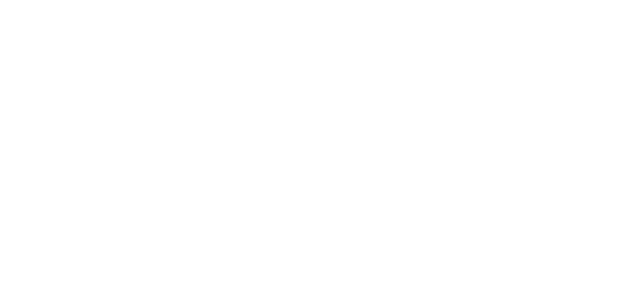
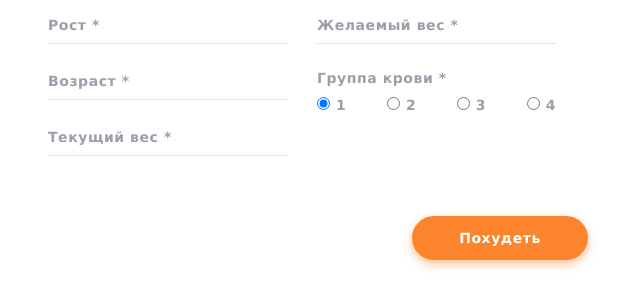
Before and after one commit to sergiinepsha/slim-mom-front-end, a React (Create React App) app: page / in a window 1280 px wide. Shown: the top 308 px of the page, without its empty margins (322-962 px from the left). Built offline with nearby package versions, Linux system fonts and the light colour scheme.

Commit message:
adds DailyCaloriesForm

```diff
--- a/src/components/App.js
+++ b/src/components/App.js
@@ -1,7 +1,13 @@
 import React from "react";
 
+import DailyCaloriesForm from "./DailyCaloriesForm/DailyCaloriesForm";
+
 const App = () => {
-  return <></>;
+  return (
+    <>
+      <DailyCaloriesForm />
+    </>
+  );
 };
 
 export default App;
--- /dev/null
+++ b/src/components/DailyCaloriesForm/BloodGroup/BloodGroup.js
@@ -0,0 +1,54 @@
+import React, { useState } from "react";
+
+import s from "./BloodGroup.module.css";
+
+const BloodGroup = () => {
+  const [bloodGroup, setBloodGroup] = useState("1");
+  const onBloodGroupChange = ({ value }) => setBloodGroup(value);
+
+  return (
+    <div className={s.wrapper}>
+      <label className={s.label_radio_boxes}>Группа крови *</label>
+      <div className={s.radio_boxes}>
+        <label className={s.label_radio}>
+          <input
+            type="radio"
+            checked={bloodGroup === "1"}
+            value="1"
+            onChange={({ target }) => onBloodGroupChange(target)}
+          />
+          1
+        </label>
+        <label className={s.label_radio}>
+          <input
+            type="radio"
+            checked={bloodGroup === "2"}
+            value="2"
+            onChange={({ target }) => onBloodGroupChange(target)}
+          />
+          2
+        </label>
+        <label className={s.label_radio}>
+          <input
+            type="radio"
+            checked={bloodGroup === "3"}
+            value="3"
+            onChange={({ target }) => onBloodGroupChange(target)}
+          />
+          3
+        </label>
+        <label className={s.label_radio}>
+          <input
+            type="radio"
+            checked={bloodGroup === "4"}
+            value="4"
+            onChange={({ target }) => onBloodGroupChange(target)}
+          />
+          4
+        </label>
+      </div>
+    </div>
+  );
+};
+
+export default BloodGroup;
--- /dev/null
+++ b/src/components/DailyCaloriesForm/BloodGroup/BloodGroup.module.css
@@ -0,0 +1,43 @@
+.wrapper {
+  display: flex;
+  flex-direction: column;
+  justify-content: flex-start;
+}
+
+.label_radio_boxes {
+  font-family: Verdana;
+  font-style: normal;
+  font-weight: bold;
+  font-size: 14px;
+  line-height: 17px;
+  letter-spacing: 0.04em;
+  color: #9b9faa;
+  margin-bottom: 10px;
+}
+
+.radio_boxes {
+  display: flex;
+  justify-content: space-between;
+  width: 239px;
+}
+
+.label_radio {
+  font-family: Verdana;
+  font-style: normal;
+  font-weight: bold;
+  font-size: 14px;
+  line-height: 17px;
+  letter-spacing: 0.04em;
+  color: #9b9faa;
+}
+
+.label_radio input {
+  margin: 0;
+  margin-right: 6px;
+}
+
+.label_radio:active,
+.label_radio:checked,
+.label_radio:focus {
+  color: #fc842d;
+}
--- /dev/null
+++ b/src/components/DailyCaloriesForm/DailyCaloriesForm.js
@@ -0,0 +1,75 @@
+import React, { useState } from "react";
+
+import PrimaryInput from "../common/PrimaryInput/PrimaryInput";
+import BasicButton from "../common/BasicButton/BasicButton";
+import BloodGroup from "./BloodGroup/BloodGroup";
+
+import s from "./DailyCaloriesForm.module.css";
+
+const DailyCaloriesForm = () => {
+  const [height, setHeight] = useState("");
+  const onHeightChange = ({ value }) => setHeight(value);
+
+  const [age, setAge] = useState("");
+  const onAgeChange = ({ value }) => setAge(value);
+
+  const [currentWeight, setCurrentWeight] = useState("");
+  const onCurrentWeightChange = ({ value }) => setCurrentWeight(value);
+
+  const [desiredWeight, setDesiredWeight] = useState("");
+  const onDesiredWeightChange = ({ value }) => setDesiredWeight(value);
+
+  const handlerSubmit = (evt) => {
+    evt.preventDefault();
+
+    // TODO: dailyRate.Oparation...
+
+    clearForm();
+  };
+
+  const clearForm = () => {
+    setHeight("");
+    setAge("");
+    setCurrentWeight("");
+    setDesiredWeight("");
+  };
+
+  return (
+    <form className={s.form} onSubmit={handlerSubmit}>
+      <div className={s.container}>
+        <PrimaryInput
+          value={height}
+          type="number"
+          placeholder="Рост *"
+          onChange={onHeightChange}
+        />
+        <PrimaryInput
+          value={age}
+          type="number"
+          placeholder="Возраст *"
+          onChange={onAgeChange}
+        />
+        <PrimaryInput
+          value={currentWeight}
+          type="number"
+          placeholder="Текущий вес *"
+          onChange={onCurrentWeightChange}
+        />
+        <PrimaryInput
+          value={desiredWeight}
+          type="number"
+          placeholder="Желаемый вес *"
+          onChange={onDesiredWeightChange}
+        />
+
+        <BloodGroup />
+      </div>
+
+      <div className={s.btn_wrapper}>
+        <BasicButton name="Похудеть" type="submit" />
+      </div>
+    </form>
+  );
+};
+
+export default DailyCaloriesForm;
--- /dev/null
+++ b/src/components/DailyCaloriesForm/DailyCaloriesForm.module.css
@@ -0,0 +1,71 @@
+.form {
+  margin: 0 auto;
+  display: flex;
+  flex-direction: column;
+  align-items: center;
+  margin-bottom: 30px;
+  width: 300px;
+}
+
+.container {
+  margin: 0 auto;
+  display: flex;
+  flex-direction: column;
+  align-items: center;
+  margin-bottom: 40px;
+}
+
+.btn_wrapper {
+  display: flex;
+  width: 100%;
+  justify-content: center;
+}
+
+@media screen and (min-width: 768px) {
+  .form {
+    width: 540px;
+  }
+
+  .container {
+    flex-direction: row;
+    flex-wrap: wrap;
+    width: 540px;
+    margin-bottom: 40px;
+  }
+
+  .container > input {
+    margin-right: 30px;
+  }
+
+  .container input:nth-child(1) {
+    order: 1;
+  }
+
+  .container input:nth-child(2) {
+    order: 3;
+  }
+
+  .container input:nth-child(3) {
+    order: 5;
+  }
+
+  .container input:nth-child(4) {
+    order: 2;
+  }
+
+  .container div {
+    order: 4;
+  }
+}
+
+@media screen and (min-width: 768px) and (max-width: 1024px) {
+  .btn_wrapper {
+    justify-content: flex-start;
+  }
+}
+
+@media screen and (min-width: 1024.1px) {
+  .btn_wrapper {
+    justify-content: flex-end;
+  }
+}
--- a/src/components/common/PrimaryInput/PrimaryInput.module.css
+++ b/src/components/common/PrimaryInput/PrimaryInput.module.css
@@ -1,6 +1,19 @@
 .primary_input {
+  margin: 0;
+  padding: 0;
   width: 239px;
-  color: #9b9faa;
+  height: 35px;
   border: none;
   border-bottom: 1px solid #e0e0e0;
+  margin-bottom: 20px;
 }
+
+.primary_input::placeholder {
+  font-family: Verdana;
+  font-style: normal;
+  font-weight: bold;
+  font-size: 14px;
+  line-height: 17px;
+  letter-spacing: 0.04em;
+  color: #9b9faa;
+}
```
Also changed, not shown: 1 other file (tests, documents, lock files or other folders).
